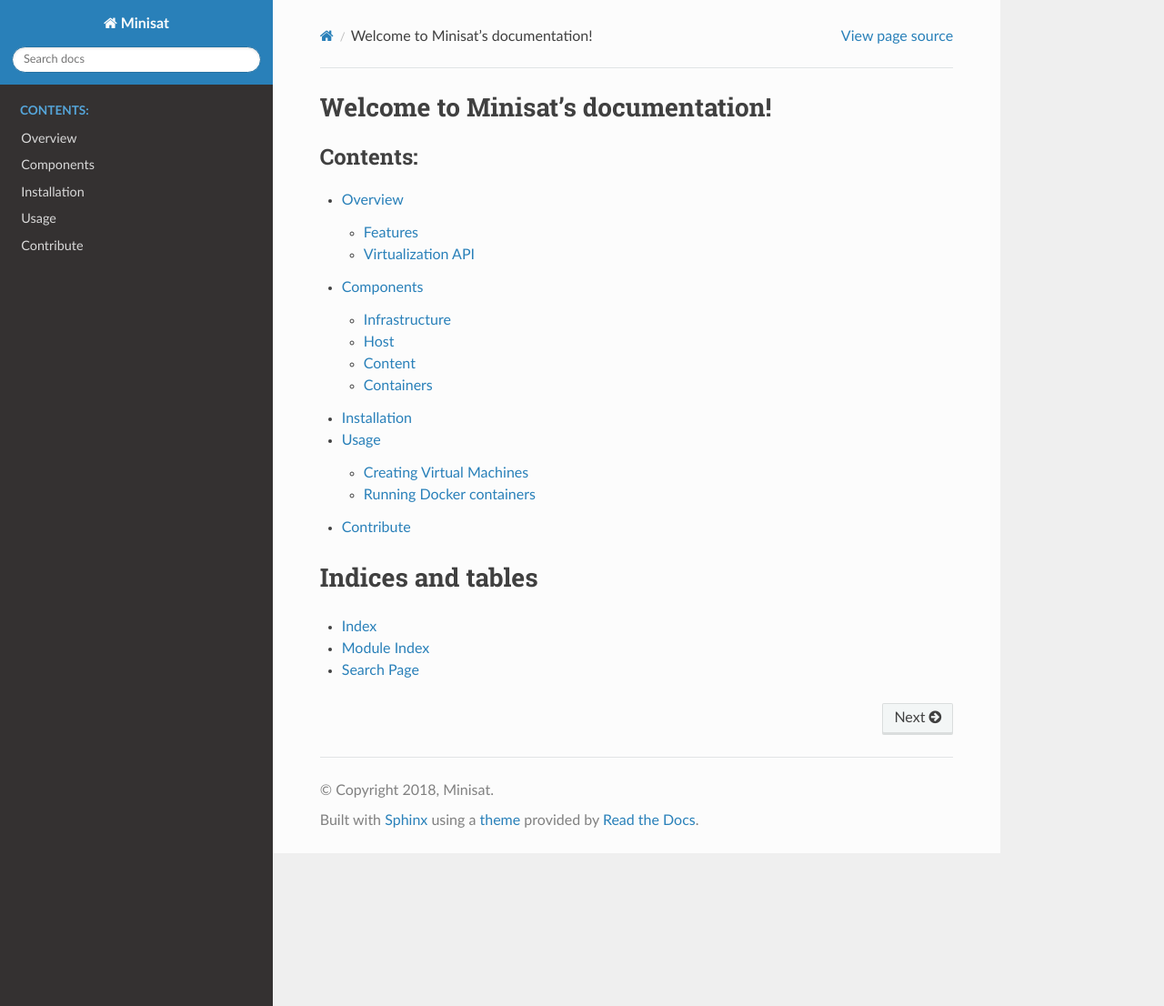
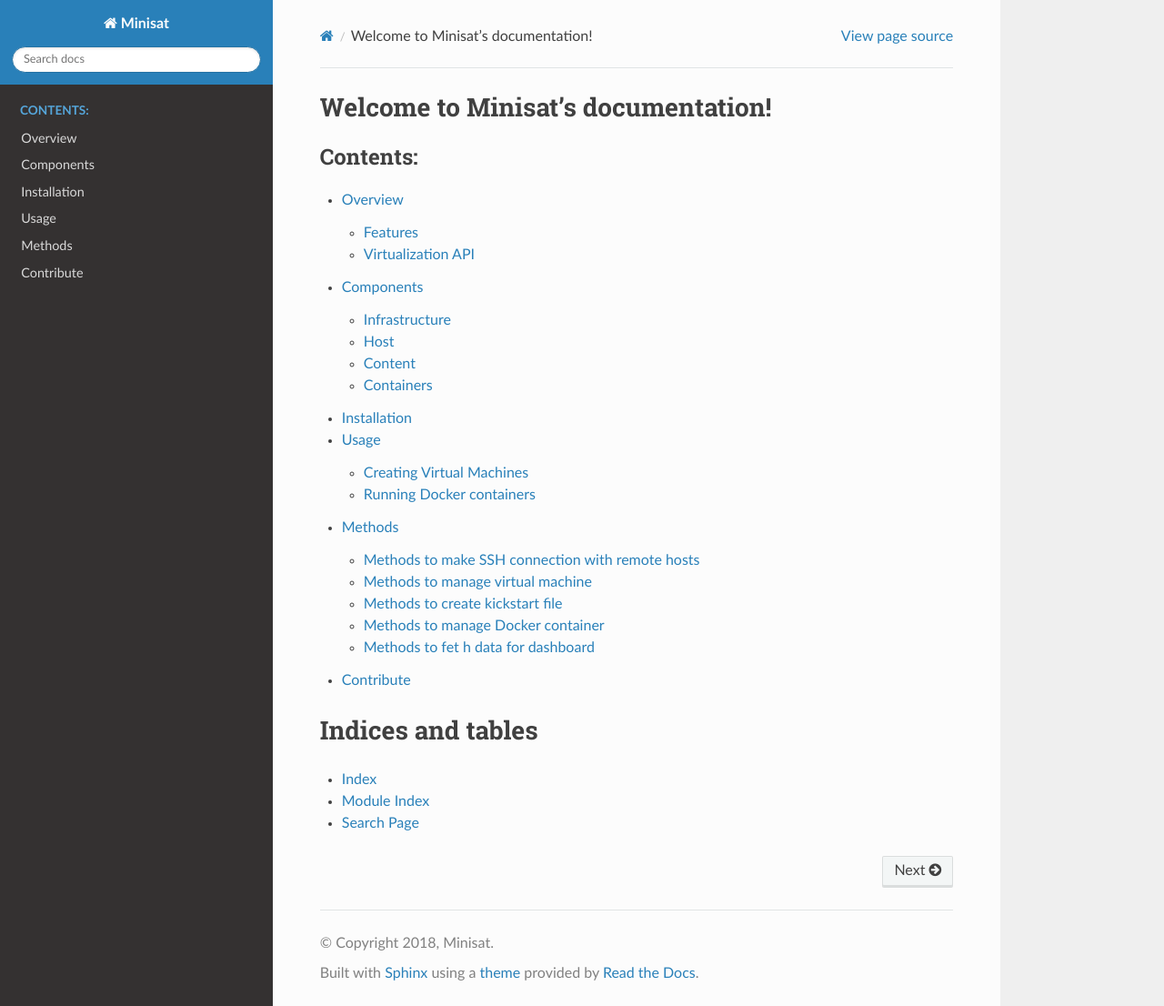
Before and after one commit to miniSat/Minisat, a Sphinx documentation site: the page built from docs/index.rst, in a window 1280 px wide and 1106 px high. Shown: the whole window at 91% size. Built offline with Sphinx 7.4.7 and the Read the Docs theme 2.0.0, drawn with Linux system fonts in a browser that asks for light colours.

Commit message:
Added methods in docs
Signed-off-by: khomesh24 <khomeshthakre24@gmail.com>

```diff
--- a/docs/conf.py
+++ b/docs/conf.py
@@ -12,9 +12,9 @@
 # add these directories to sys.path here. If the directory is relative to the
 # documentation root, use os.path.abspath to make it absolute, like shown here.
 #
-# import os
-# import sys
-# sys.path.insert(0, os.path.abspath('.'))
+import os
+import sys
+sys.path.insert(0, os.path.abspath('../'))
 
 
 # -- Project information -----------------------------------------------------
--- a/docs/index.rst
+++ b/docs/index.rst
@@ -14,6 +14,7 @@
    components
    installation
    usage
+   methods
    contribute
 
 
--- /dev/null
+++ b/docs/methods.rst
@@ -0,0 +1,27 @@
+Methods
+=======
+
+Methods to make SSH connection with remote hosts
+------------------------------------------------
+.. automodule:: satellite.modules.ssh_connect
+    :members:
+
+Methods to manage virtual machine
+---------------------------------
+.. automodule:: satellite.modules.vm_manage
+    :members:
+
+Methods to create kickstart file
+--------------------------------
+.. automodule:: satellite.modules.kickstart
+    :members:
+
+Methods to manage Docker container
+----------------------------------
+.. automodule:: satellite.modules.docker_manage
+    :members:
+
+Methods to fet h data for dashboard
+-----------------------------------
+.. automodule:: satellite.modules.dashboard_details
+    :members:
```
Also changed, not shown: 1 other file.
